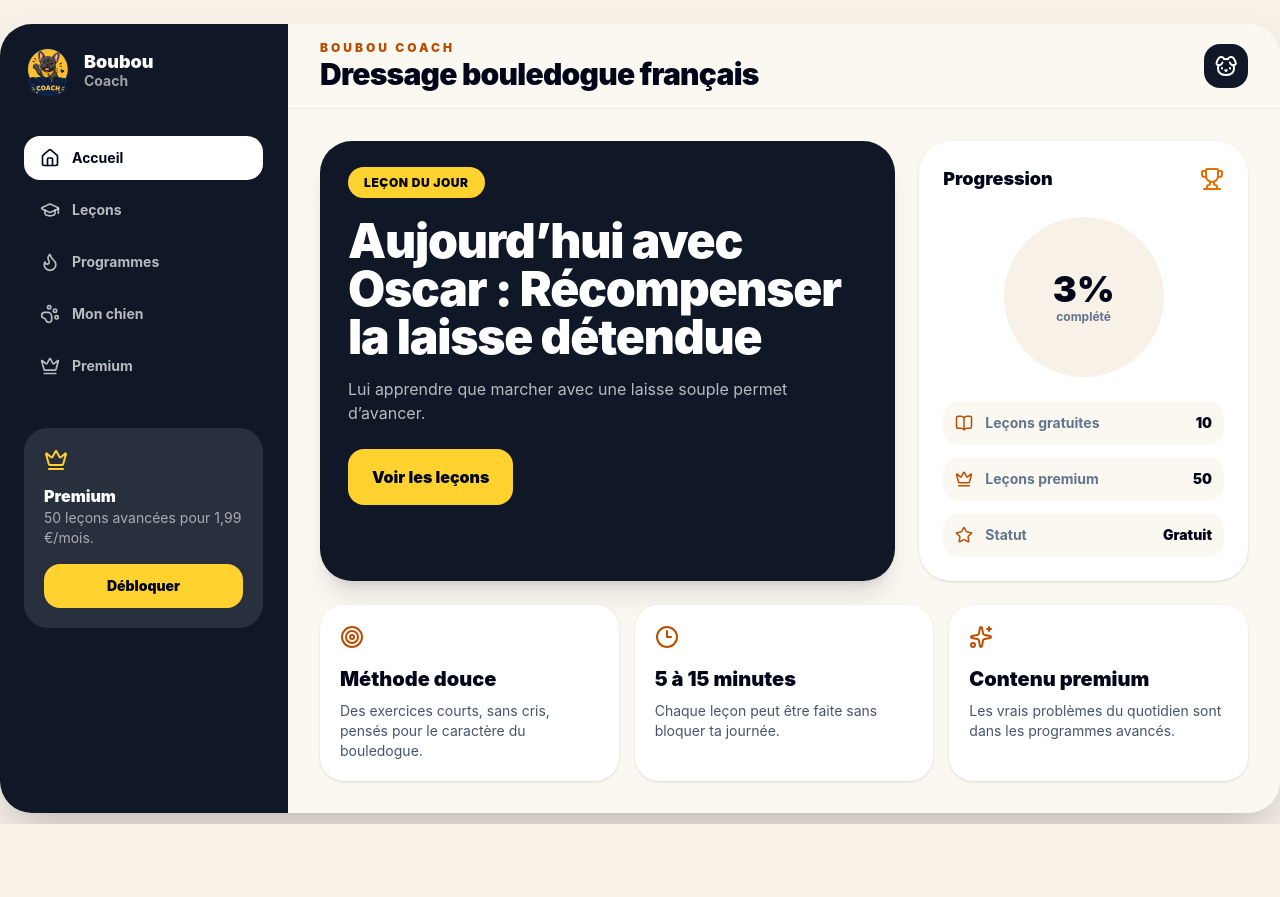
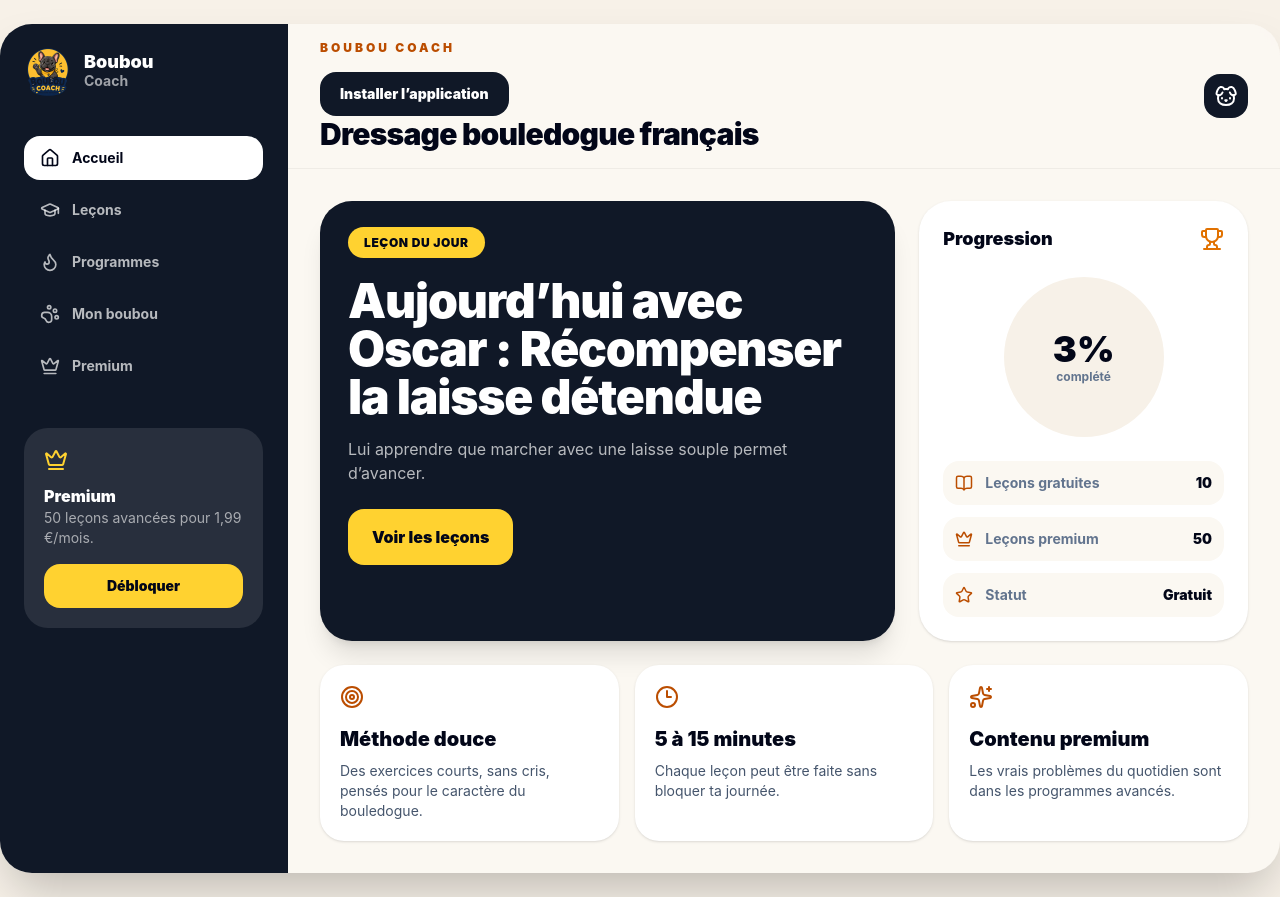
Before and after one commit to boubou-coach/boubou-coach, a React (Vite) app: page / in a window 1280 px wide. Before the commit the page ends 824 px from the top, so only its background shows below. Built offline with nearby package versions, Linux system fonts and the light colour scheme.

Commit message:
installer

```diff
--- a/src/App.tsx
+++ b/src/App.tsx
@@ -1582,7 +1582,7 @@ useEffect(() => {
     { id: "home", label: "Accueil", icon: Home },
     { id: "lessons", label: "Leçons", icon: GraduationCap },
     { id: "programs", label: "Programmes", icon: Flame },
-    { id: "profile", label: "Mon chien", icon: PawPrint },
+    { id: "profile", label: "Mon boubou", icon: PawPrint },
     { id: "premium", label: "Premium", icon: Crown },
   ];
 
@@ -1630,18 +1630,20 @@ useEffect(() => {
               <p className="text-xs font-black uppercase tracking-[0.25em] text-amber-700">
                 Boubou Coach
               </p>
-              {deferredPrompt && (
               <button
   onClick={async () => {
+    if (deferredPrompt) {
       deferredPrompt.prompt();
       await deferredPrompt.userChoice;
       setDeferredPrompt(null);
+    } else {
+      alert("Sur mobile : ouvre le menu du navigateur puis choisis Ajouter à l’écran d’accueil.");
+    }
   }}
   className="mt-4 rounded-2xl bg-[#101827] px-5 py-3 text-sm font-black text-white"
 >
   Installer l’application
 </button>
-)}
               <h1 className="text-xl font-black tracking-tight lg:text-3xl">
                 Dressage bouledogue français
               </h1>
```
Lines whose indentation alone changed are shown as unchanged.
